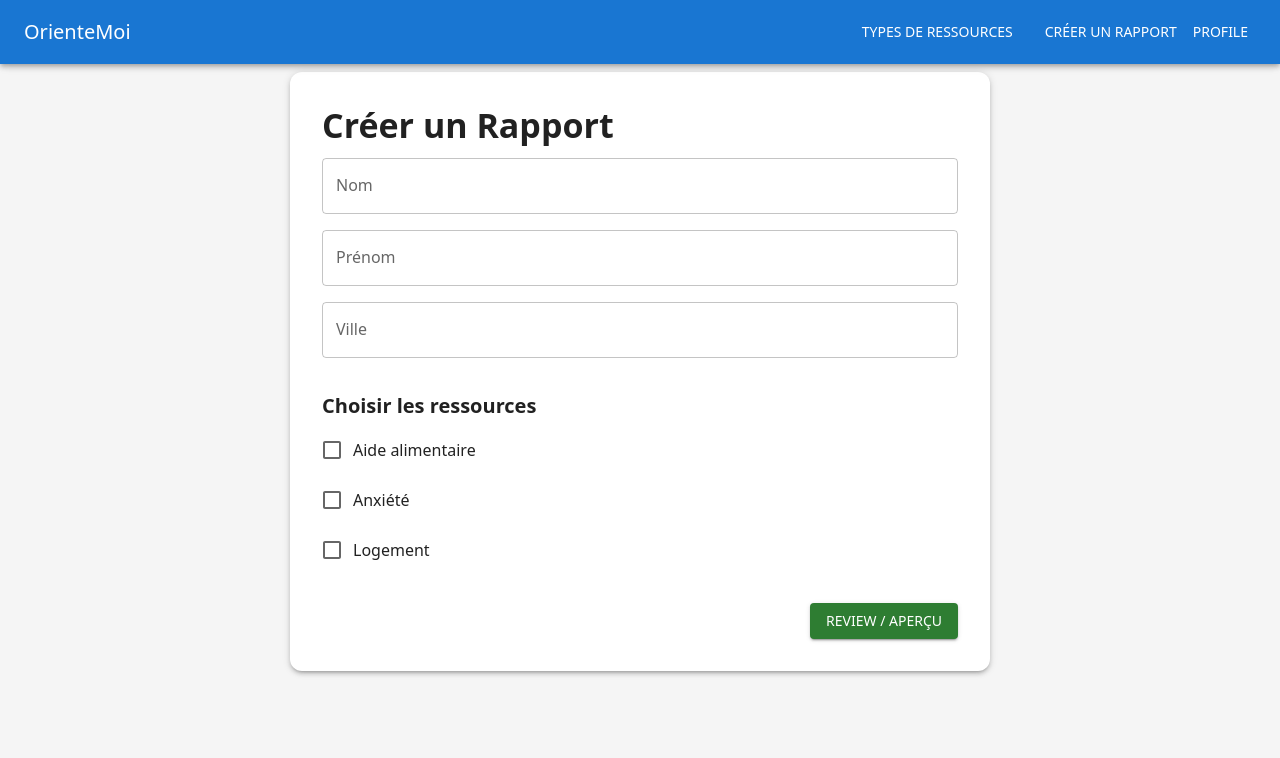
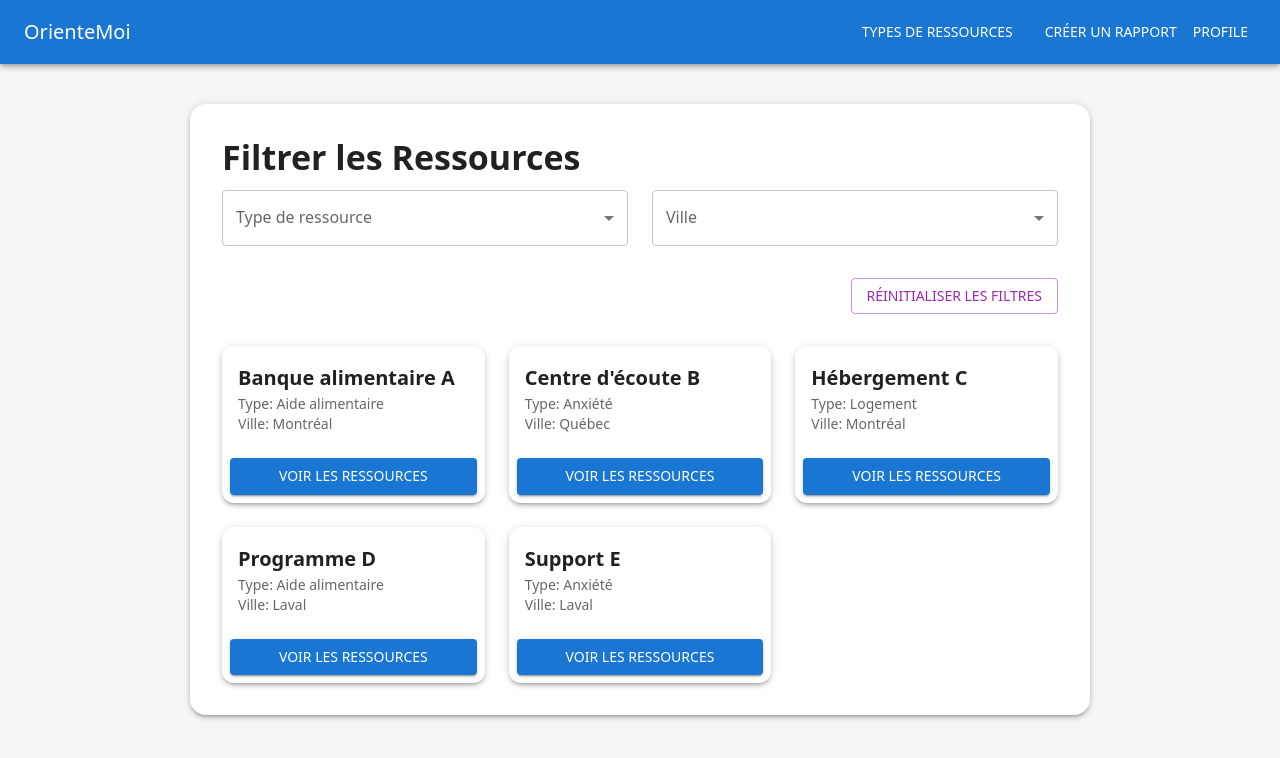
Before and after one commit to Facu-alfaro/orientemoi-frontend, a Next.js app: page /pages/rapportForm in a window 1280 px wide. Shown: the top 758 px of the page. Built offline with nearby package versions, Linux system fonts and the light colour scheme; what @mui/material-nextjs would draw is missing.

Commit message:
I restyle and fix an error in rapportForm.tsx page. However, some grid are deprecated (to fix)

```diff
--- a/src/components/rapportForm/rapportForm.tsx
+++ b/src/components/rapportForm/rapportForm.tsx
@@ -1,67 +1,143 @@
 "use client";
 
-import {useState} from "react";
-import {Box, Paper, Typography, TextField, FormControlLabel, Checkbox, Button} from "@mui/material";
-import {useRouter} from "next/navigation";
+import { useState } from "react";
+import {
+    Box,
+    Paper,
+    Typography,
+    FormControl,
+    InputLabel,
+    Select,
+    MenuItem,
+    Checkbox,
+    ListItemText,
+    OutlinedInput,
+    Button,
+    Grid,
+    Card,
+    CardContent,
+    CardActions,
+} from "@mui/material";
+import { useRouter } from "next/navigation";
+
+// Exemple de ressources
+const allResources = [
+    { id: 1, name: "Banque alimentaire A", type: "Aide alimentaire", ville: "Montréal" },
+    { id: 2, name: "Centre d'écoute B", type: "Anxiété", ville: "Québec" },
+    { id: 3, name: "Hébergement C", type: "Logement", ville: "Montréal" },
+    { id: 4, name: "Programme D", type: "Aide alimentaire", ville: "Laval" },
+    { id: 5, name: "Support E", type: "Anxiété", ville: "Laval" },
+];
+
+const resourceTypes = ["Aide alimentaire", "Anxiété", "Logement"];
+const villes = ["Montréal", "Québec", "Laval"];
 
 export default function RapportForm() {
-    const [patient, setPatient] = useState({nom: "", prenom: "", ville: ""});
-    const [selected, setSelected] = useState<string[]>([]);
+    const [selectedTypes, setSelectedTypes] = useState<string[]>([]);
+    const [selectedVilles, setSelectedVilles] = useState<string[]>([]);
     const router = useRouter();
-    const ressources = ["Aide alimentaire", "Anxiété", "Logement"];
 
-    const toggle = (r: string) =>
-        setSelected(selected.includes(r) ? selected.filter((s) => s !== r) : [...selected, r]);
+    // Filter ressources
+    const filteredResources = allResources.filter(
+        (res) =>
+            (selectedTypes.length === 0 || selectedTypes.includes(res.type)) &&
+            (selectedVilles.length === 0 || selectedVilles.includes(res.ville))
+    );
 
     return (
-        <Box>
-            <Paper sx={{maxWidth: 700, margin: "0 auto", p: 4, borderRadius: 3}} elevation={3}>
+        <Box sx={{ p: 4, minHeight: "100vh", bgcolor: "#f5f5f5" }}>
+            <Paper sx={{ maxWidth: 900, mx: "auto", p: 4, borderRadius: 4 }} elevation={3}>
                 <Typography variant="h4" fontWeight="bold" gutterBottom>
-                    Créer un Rapport
+                    Filtrer les Ressources
                 </Typography>
 
-                {/* Infos du patient */}
-                <Box sx={{display: "flex", flexDirection: "column", gap: 2, mb: 4}}>
-                    <TextField
-                        label="Nom"
-                        value={patient.nom}
-                        onChange={(e) => setPatient({...patient, nom: e.target.value})}
-                        fullWidth
-                    />
-                    <TextField
-                        label="Prénom"
-                        value={patient.prenom}
-                        onChange={(e) => setPatient({...patient, prenom: e.target.value})}
-                        fullWidth
-                    />
-                    <TextField
-                        label="Ville"
-                        value={patient.ville}
-                        onChange={(e) => setPatient({...patient, ville: e.target.value})}
-                        fullWidth
-                    />
+                {/* Selectors */}
+                <Grid container spacing={3} sx={{ mb: 4 }}>
+                    <Grid item xs={12} md={6}>
+                        <FormControl fullWidth>
+                            <InputLabel>Type de ressource</InputLabel>
+                            <Select
+                                multiple
+                                value={selectedTypes}
+                                onChange={(e) => setSelectedTypes(e.target.value as string[])}
+                                input={<OutlinedInput label="Type de ressource" />}
+                                renderValue={(selected) => (selected as string[]).join(", ")}
+                                variant="outlined"  //important this line to remove the yellow underlined under select
+                            >
+                                {resourceTypes.map((type) => (
+                                    <MenuItem key={type} value={type}>
+                                        <Checkbox checked={selectedTypes.includes(type)} />
+                                        <ListItemText primary={type} />
+                                    </MenuItem>
+                                ))}
+                            </Select>
+                        </FormControl>
+                    </Grid>
+
+                    <Grid item xs={12} md={6}>
+                        <FormControl fullWidth>
+                            <InputLabel>Ville</InputLabel>
+                            <Select
+                                multiple
+                                value={selectedVilles}
+                                onChange={(e) => setSelectedVilles(e.target.value as string[])}
+                                input={<OutlinedInput label="Ville" />}
+                                renderValue={(selected) => (selected as string[]).join(", ")}
+                                variant="outlined"
+                            >
+                                {villes.map((ville) => (
+                                    <MenuItem key={ville} value={ville}>
+                                        <Checkbox checked={selectedVilles.includes(ville)} />
+                                        <ListItemText primary={ville} />
+                                    </MenuItem>
+                                ))}
+                            </Select>
+                        </FormControl>
+                    </Grid>
+                </Grid>
+
+                {/* Button to restart the filter */}
+                <Box sx={{ textAlign: "right", mb: 4 }}>
+                    <Button
+                        variant="outlined"
+                        color="secondary"
+                        onClick={() => {
+                            setSelectedTypes([]);
+                            setSelectedVilles([]);
+                        }}
+                    >
+                        Réinitialiser les filtres
+                    </Button>
                 </Box>
 
-                {/* Choix des ressources */}
-                <Typography variant="h6" fontWeight="bold" gutterBottom>
-                    Choisir les ressources
-                </Typography>
-                <Box sx={{display: "flex", flexDirection: "column", gap: 1, mb: 4}}>
-                    {ressources.map((r) => (
-                        <FormControlLabel
-                            key={r}
-                            control={<Checkbox checked={selected.includes(r)} onChange={() => toggle(r)}/>}
-                            label={r}
-                        />
+                {/* List of filtered ressources */}
+                <Grid container spacing={3}>
+                    {filteredResources.map((res) => (
+                        <Grid item xs={12} sm={6} md={4} key={res.id}>
+                            <Card sx={{ borderRadius: 3, boxShadow: 3, transition: "0.3s", "&:hover": { boxShadow: 6 } }}>
+                                <CardContent>
+                                    <Typography variant="h6" fontWeight="bold">
+                                        {res.name}
+                                    </Typography>
+                                    <Typography variant="body2" color="text.secondary">
+                                        Type: {res.type} <br />
+                                        Ville: {res.ville}
+                                    </Typography>
+                                </CardContent>
+                                <CardActions>
+                                    <Button
+                                        fullWidth
+                                        variant="contained"
+                                        color="primary"
+                                        onClick={() => router.push(`/pages/resourceList/${res.type.toLowerCase()}`)}
+                                    >
+                                        Voir les ressources
+                                    </Button>
+                                </CardActions>
+                            </Card>
+                        </Grid>
                     ))}
-                </Box>
-
-                {/* Preview Button */}
-                <Box sx={{textAlign: "right"}}>
-                    <Button variant="contained" color="success" onClick={() => router.push('/pages/rapportPreview')}>
-                        Review / Aperçu
-                    </Button>
-                </Box>
+                </Grid>
             </Paper>
         </Box>
     );
```
